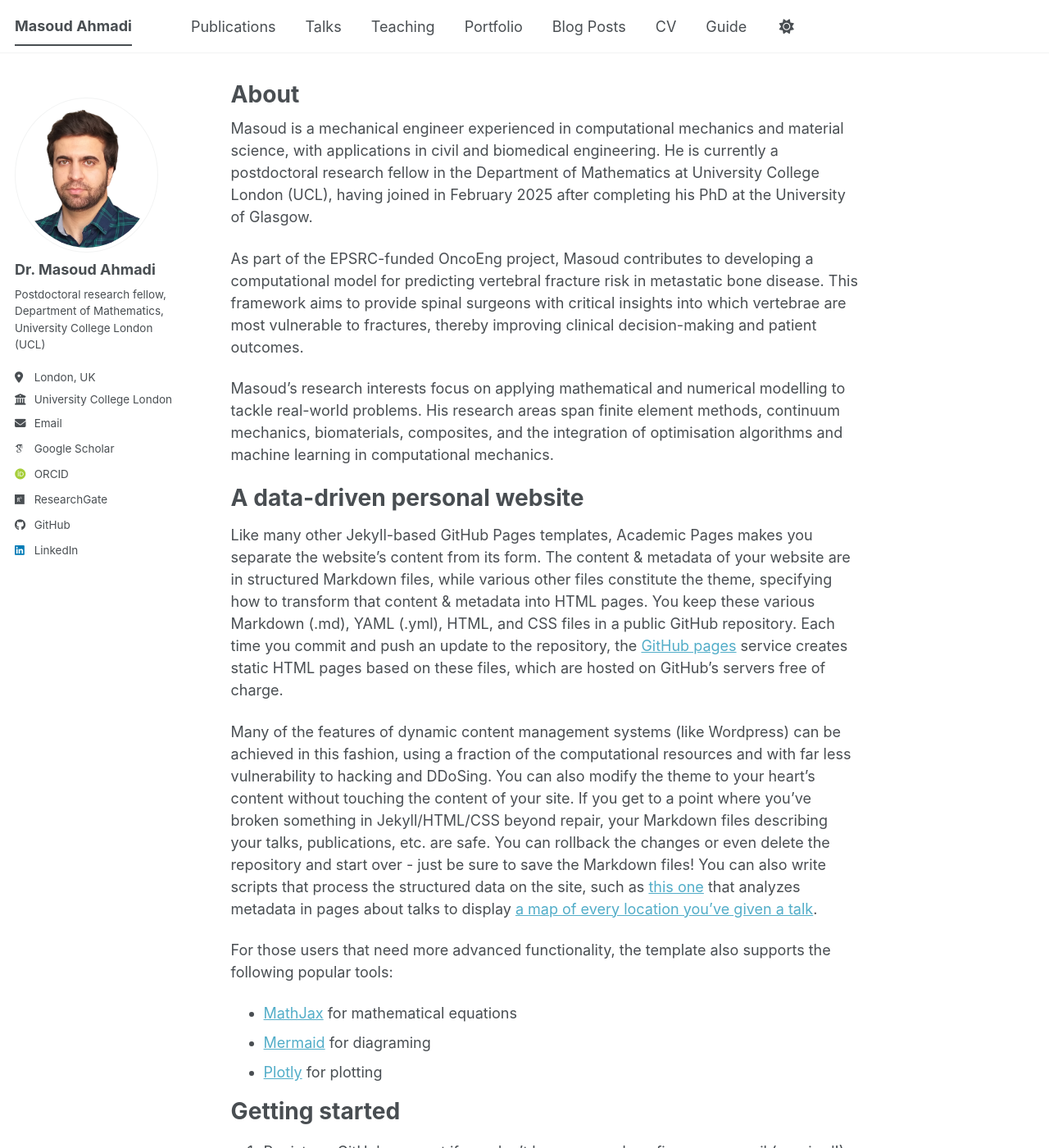
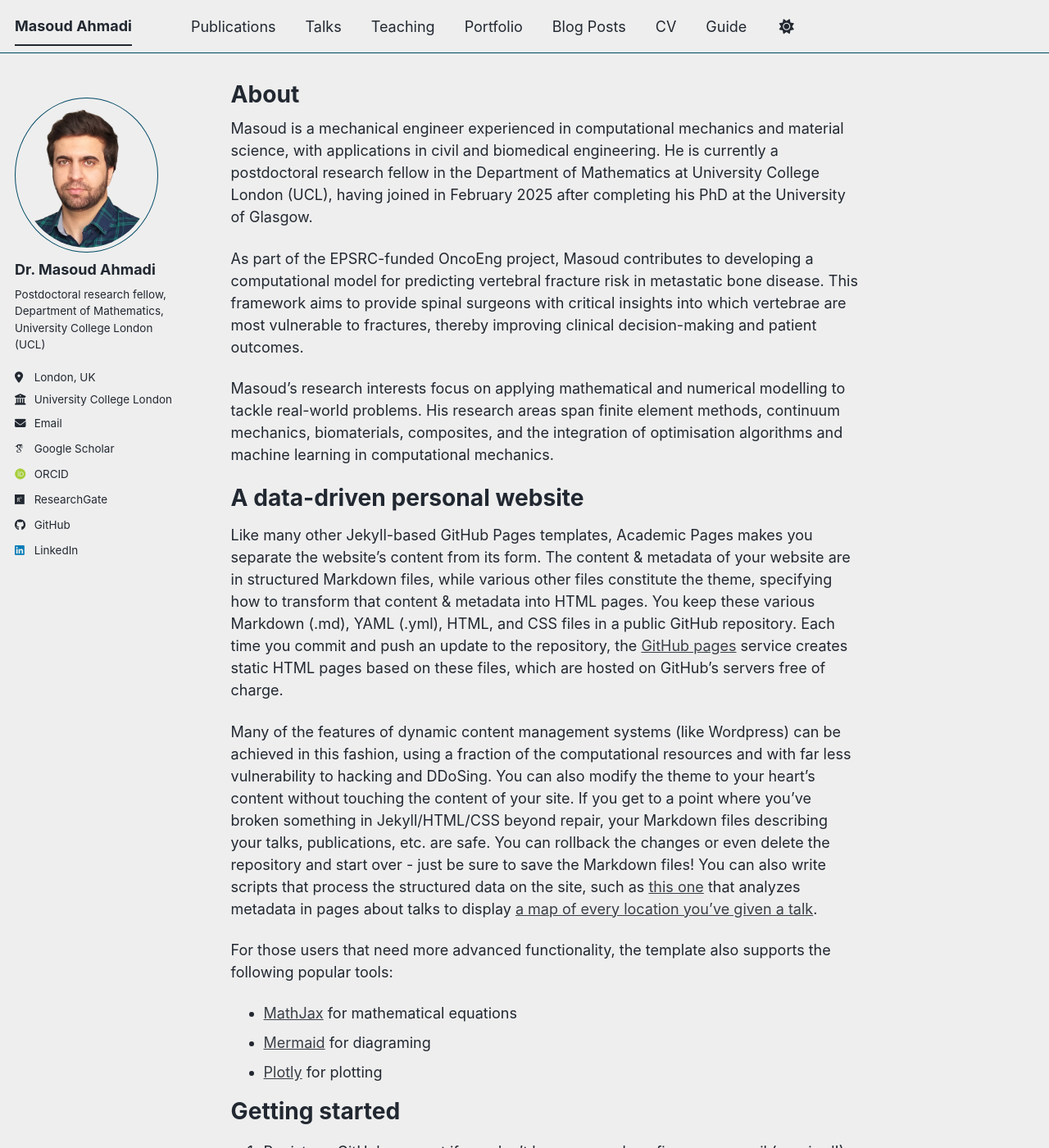
Before and after one commit to Masoud16ahm/Masoud16ahm.github.io, a Jekyll site: the page built from _pages/about.md, in a window 1280 px wide and 1400 px high. Shown: the whole window at 82% size. Built offline with Jekyll 4.4.1, drawn with Linux system fonts in a browser that asks for light colours; some web fonts are replaced; a script bundle is joined from its source files by our own code; library files that are not in the unit come from our copies.

Commit message:
Change site theme from 'default' to 'air'

```diff
--- a/_config.yml
+++ b/_config.yml
@@ -8,7 +8,7 @@
 
 # Basic Site Settings
 locale                   : "en-UK"
-site_theme               : "default" # The available themes options are "default", "air", "sunrise", "mint", "dirt" and "contrast"
+site_theme               : "air" # The available themes options are "default", "air", "sunrise", "mint", "dirt" and "contrast"
 title                    : "Masoud Ahmadi"
 title_separator          : "-"
 name                     : &name "Masoud Ahmadi"
```
